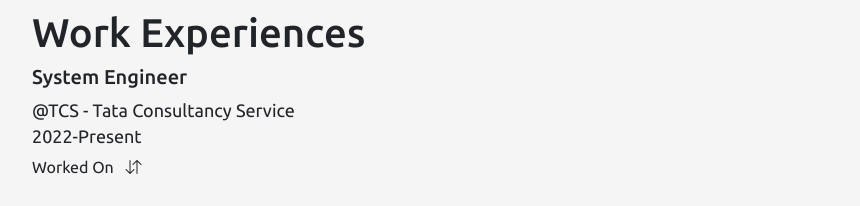
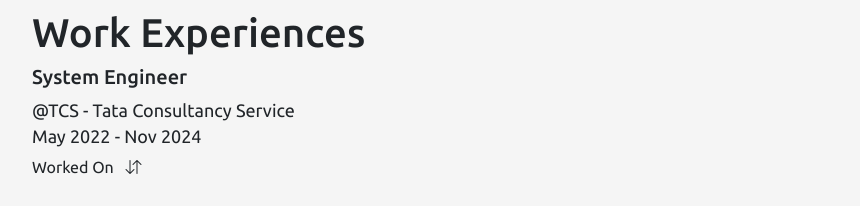
Before and after one commit to sathish-repos/dev-profile, an Angular app: page /about in a window 1280 px wide. Shown: the part 1180-1386 px from the top of the page, without its empty margins (208-1068 px from the left). Built offline with nearby package versions, Linux system fonts and the light colour scheme.

Commit message:
Update experience.component.html

```diff
--- a/src/app/about/components/experience/experience.component.html
+++ b/src/app/about/components/experience/experience.component.html
@@ -3,7 +3,7 @@
   <div class="section">
     <div class="position font-semibold h5">System Engineer</div>
     <div class="place">&#64;TCS - Tata Consultancy Service</div>
-    <div class="time-frame">2022-Present</div>
+    <div class="time-frame">May 2022 - Nov 2024</div>
     <button class="btn border-0 ps-0" type="button" data-bs-toggle="collapse" data-bs-target="#collapseExample"
       aria-expanded="false" aria-controls="collapseExample">
       Worked On <i class="bi bi-arrow-down-up ps-2"></i>
```
